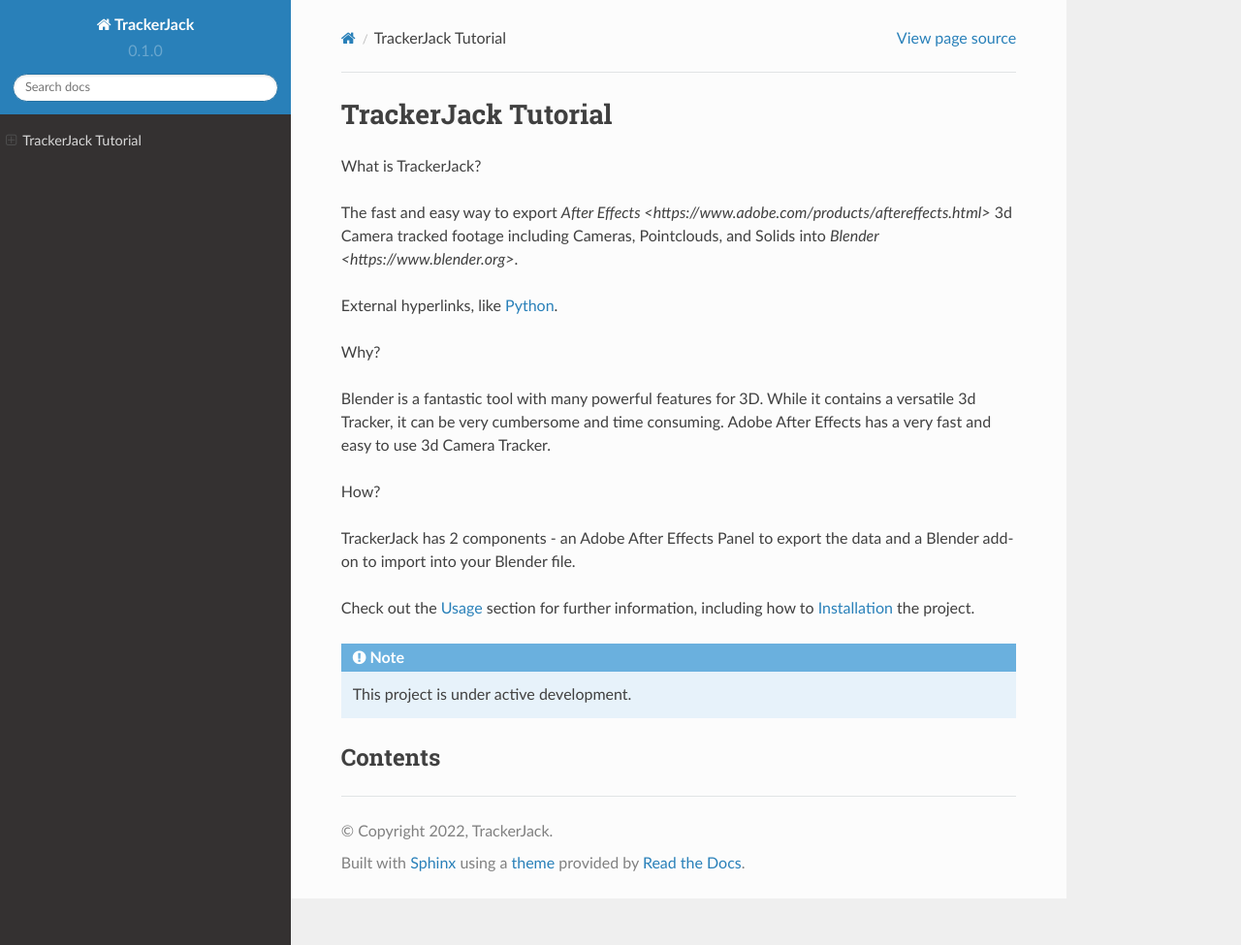
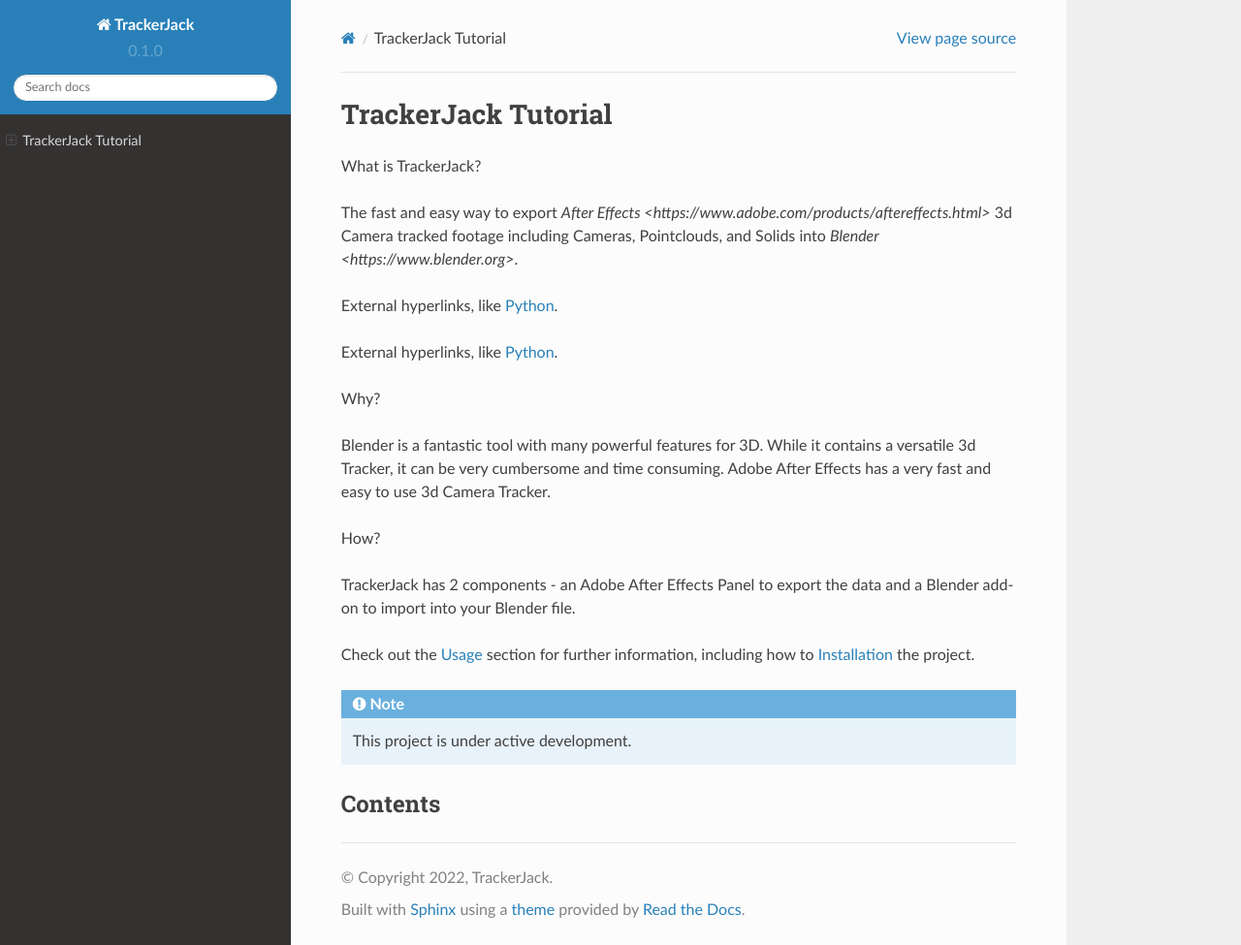
Before and after one commit to halekii/TrackerJack-Tutorial, a Sphinx documentation site: the page built from docs/source/index.rst, in a window 1280 px wide and 975 px high. Shown: the whole window at 97% size. Built offline with Sphinx 7.4.7 and the Read the Docs theme 2.0.0, drawn with Linux system fonts in a browser that asks for light colours; pages that are not in the unit, such as notebooks, are missing from menus.

Commit message:
Update index.rst

```diff
--- a/docs/source/index.rst
+++ b/docs/source/index.rst
@@ -7,6 +7,10 @@
 
 External hyperlinks, like `Python
 <http://www.python.org/>`_.
+
+External hyperlinks, like Python_.
+
+.. _Python: http://www.python.org/
 
 Why?
 
```
